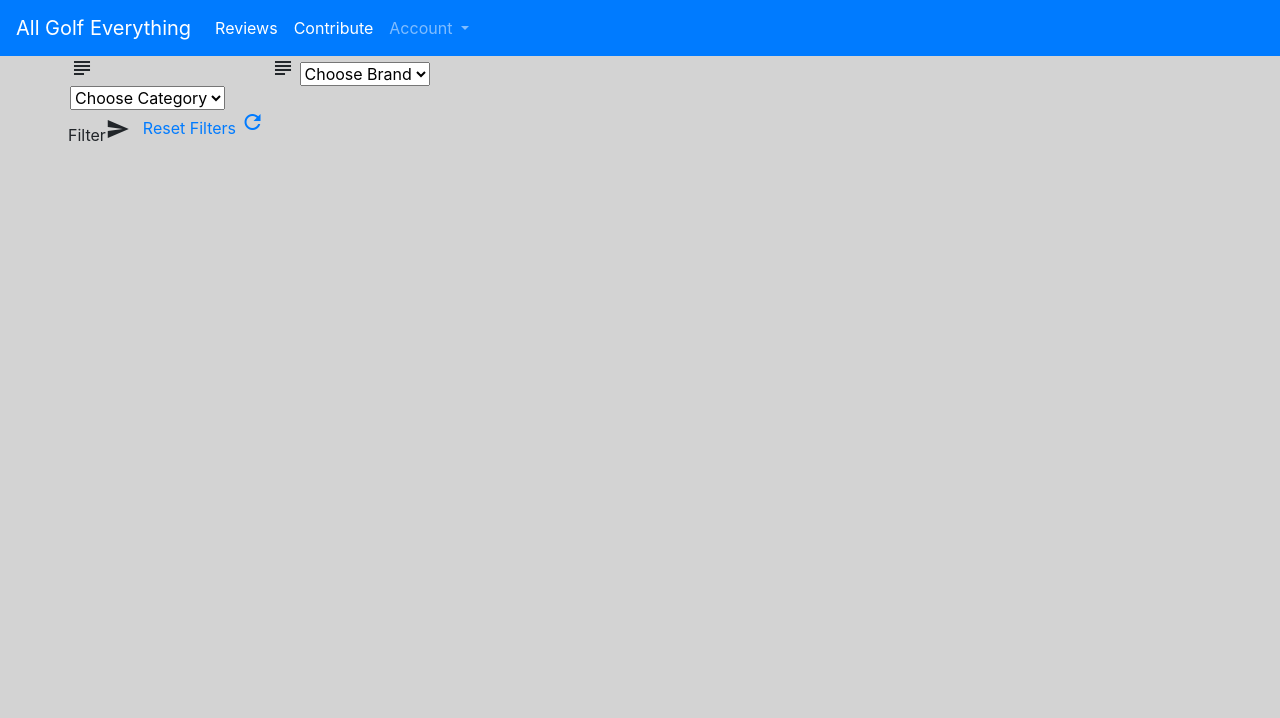
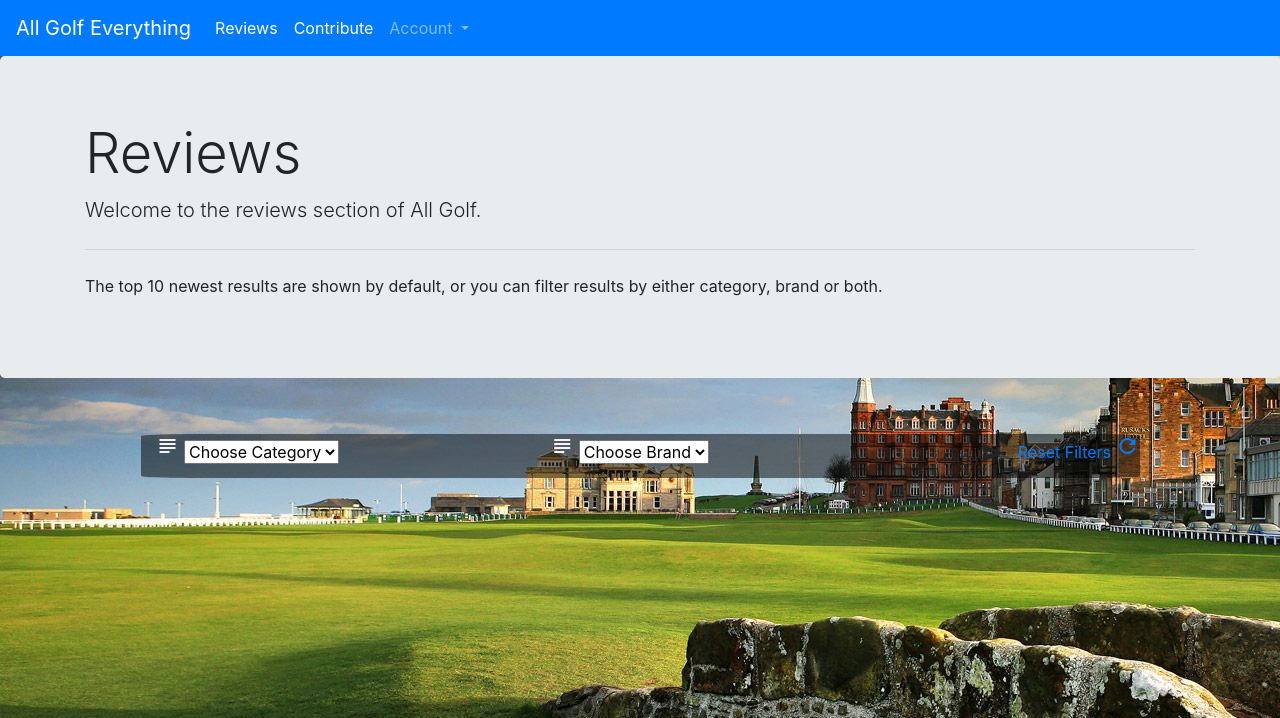
Before and after one commit to martingr1/allgolfeverything, a Flask app: page /get_reviews in a window 1280 px wide. Shown: the top 718 px of the page. Run offline with Flask 2, Linux system fonts and the light colour scheme; data that the repository does not hold is empty; some libraries are stand-ins or nearby versions; some web fonts are replaced.

Commit message:
added review card class to reviews page

```diff
--- a/app.py
+++ b/app.py
@@ -1,5 +1,5 @@
 import os
-from flask import Flask, render_template, redirect, request, url_for, session, flash
+from flask import Flask, render_template, redirect, request, url_for, session, flash, jsonify
 from werkzeug.security import generate_password_hash, check_password_hash
 from flask_pymongo import PyMongo
 from bson.objectid import ObjectId
@@ -97,7 +97,8 @@ def add_review():
 
 @app.route('/get_reviews')
 def get_reviews():
-    return render_template("reviews.html", reviews=mongo.db.reviews.find(), category=mongo.db.category.find(), brands=mongo.db.brands.find())
+    reviews = mongo.db.reviews.find().sort("_id", -1).limit(10)
+    return render_template("reviews.html", reviews=reviews, category=mongo.db.category.find(), brands=mongo.db.brands.find())
 
 
 @app.route('/filter_reviews', methods=['POST'])
@@ -135,6 +136,7 @@ def insert_review():
     if 'user' in session:
         reviews = mongo.db.reviews
         reviews.insert_one(request.form.to_dict())
+        flash("Review submitted, thank you.")
         return redirect(url_for('get_reviews'))
 
     else:
--- a/static/css/style.css
+++ b/static/css/style.css
@@ -1,7 +1,7 @@
 @import url('https://fonts.googleapis.com/css?family=Numans');
 
-.main-image {
-    background-image: url("static/images/golf_background.jpg");
+body {
+    background-image: url("images/golf_background.jpg");
 }
 
 .icon-wrapper {
@@ -64,11 +64,11 @@ background-color: rgba(0,0,0,0.5) !important;
 
 .review-card{
 border-radius: 5%;
-opacity: 0.9;
 height: auto;
 margin: 5%;
 width: auto;
-background-color: rgba(0,0,0,0.1) !important;
+background-color: rgba(0,0,0,0.5) !important;
+color: whitesmoke;
 }
 
 .review-text{
@@ -76,3 +76,11 @@ background-color: rgba(0,0,0,0.1) !important;
     padding: .5%;
     font-size: 15px;
 }
+
+.default-image{
+    height: 125px;
+    width: 100px;
+    border-radius: 15%;
+    margin: 1%;
+    padding: 1%;
+}
--- a/templates/base.html
+++ b/templates/base.html
@@ -10,11 +10,12 @@
 </head>
 
 <body>
-	<style>
-		body {
-			background-color: #D3D3D3
-		}
-	</style>
+<style>
+body {
+  background-image: url("static/images/golf_background.jpg");
+  background-repeat: cover;
+}
+</style>
 	<header>
 
 	</header>
--- a/templates/reviews.html
+++ b/templates/reviews.html
@@ -26,10 +26,22 @@
 		</ul>
 	</div>
 </nav>
+<section class="main">
+	<div class="jumbotron main-image">
+		<div class="container">
+			<h1 class="display-4">Reviews</h1>
+			<p class="lead">Welcome to the reviews section of All Golf.</p>
+			<hr class="my-4">
+			<p>The top 10 newest results are shown by default, or you can filter results by either category, brand or
+				both.
+			</p>
+		</div>
+	</div>
+</section>
 
 <div class="container">
-	<div class="row">
-		<form action="{{url_for('filter_reviews')}}" method ="POST">
+	<div class="review-card col-sm-12">
+		<form action="{{url_for('filter_reviews')}}" method="POST">
 			<div class="row">
 				<div class="input-field col s8">
 					<i class="material-icons prefix">subject</i>
@@ -40,7 +52,7 @@
                     {% endfor %}
                 </select>
 				</div>
-                <div class="input-field col s8">
+				<div class="input-field col s8">
 					<i class="material-icons prefix">subject</i>
 					<select id="brands" name="brand_name">
                     <option value="" disabled selected>Choose Brand</option>
@@ -49,21 +61,25 @@
                     {% endfor %}
                 </select>
 				</div>
-			</div>
-			<div class="row">
 				<button class="btn waves-effect waves-light" type="submit">Filter<i class="material-icons right">send</i>
                 </button>
-                <a class="btn-floating btn-large waves-effect waves-light yellow"
-				href="{{url_for('get_reviews')}}">Reset Filters
-				<i class="material-icons">refresh</i>
-			</a>
+				<a class="btn-floating btn-large waves-effect waves-light yellow"
+					href="{{url_for('get_reviews')}}">Reset Filters
+					<i class="material-icons">refresh</i>
+				</a>
+			</div>
 		</form>
 	</div>
 </div>
 {% for review in reviews %}
 <div class="container">
-	<div class="review-card">
+	<div class="review-card col-sm-12">
+		<img class= "default-image" src="static/images/golf_image.jpg" alt="">
 		<div class="row review-text">Rating (out of 5): {{review.score}}</div>
+		<div class="row review-text"><a class="btn-floating btn-large waves-effect waves-light yellow"
+				href="{{review.image_url}}">Click for image
+				<i class="material-icons">refresh</i>
+			</a></div>
 		<div class="row review-text">Category: {{review.category_name}}</div>
 		<div class="row review-text">Brand: {{review.brand_name}}</div>
 		<div class="row review-text">Model: {{review.model}}</div>
```
Also changed, not shown: templates/write.html (+5 -5 lines).
